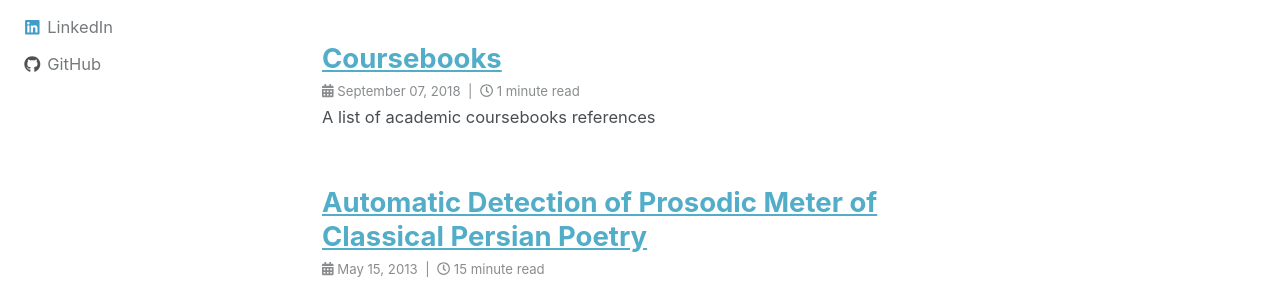
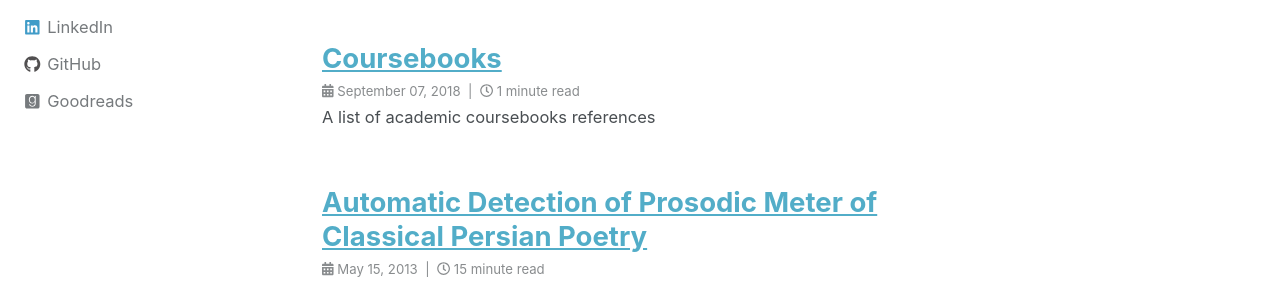
Before and after one commit to sinaghz/mavaji.github.io, a Jekyll site: the page built from index.html, in a window 1280 px wide. Shown: the part 298-582 px from the top of the page. Built offline with Jekyll 4.4.1, drawn with Linux system fonts in a browser that asks for light colours; nearby versions of some CDN libraries; the list of posts is cut into pages by our own code.

Commit message:
add goodreads profile

```diff
--- a/_config.yml
+++ b/_config.yml
@@ -115,6 +115,7 @@ author:
   foursquare       :
   github           : "mavaji"
   gitlab           :
+  goodreads        : "64296995-vahid-mavaji"
   google_plus      :
   keybase          :
   instagram        :
--- a/_includes/author-profile.html
+++ b/_includes/author-profile.html
@@ -145,6 +145,14 @@
         </li>
       {% endif %}
 
+      {% if author.goodreads %}
+        <li>
+          <a href="https://www.goodreads.com/user/show/{{ author.goodreads }}" itemprop="sameAs">
+            <i class="fab fa-fw fa-goodreads" aria-hidden="true"></i> Goodreads
+          </a>
+        </li>
+      {% endif %}
+
       {% if author.gitlab %}
         <li>
           <a href="https://gitlab.com/{{ author.gitlab }}" itemprop="sameAs">
```
